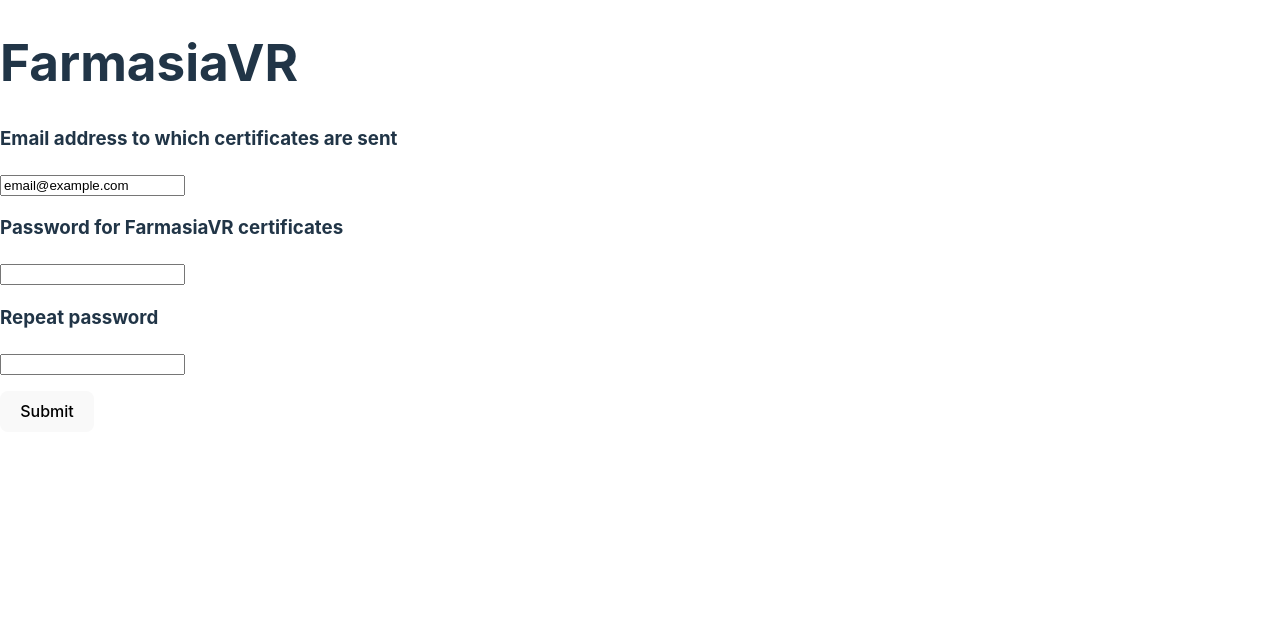
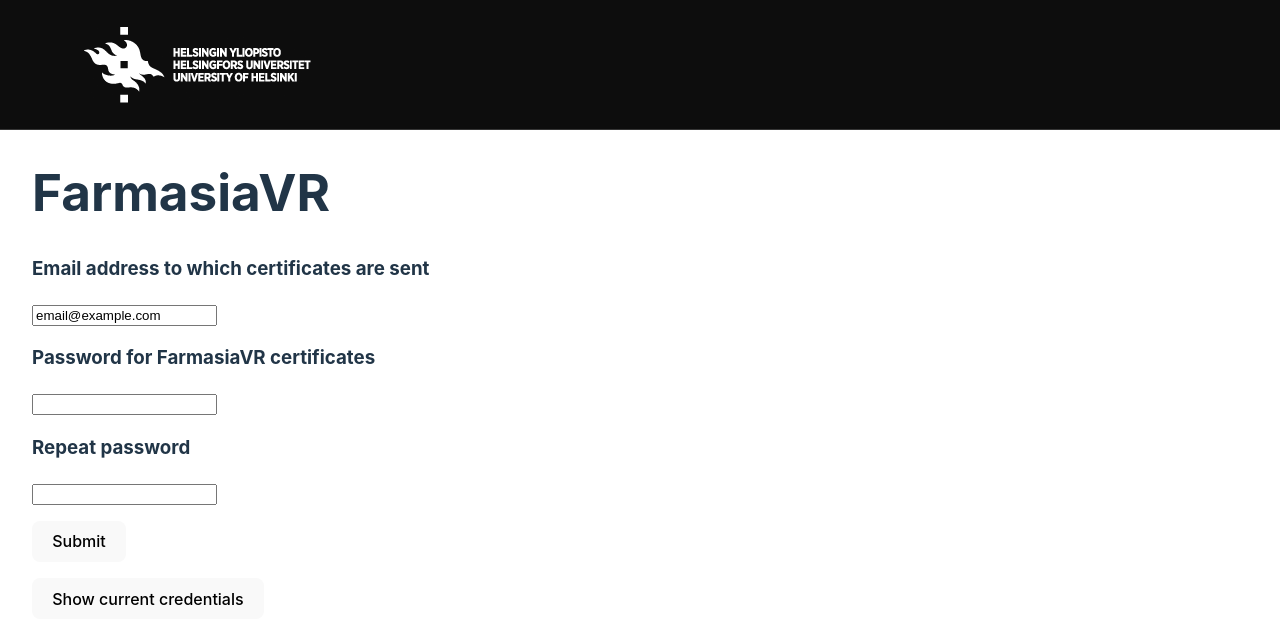
Before and after one commit to FarmasiaVR/farmasia-vr-certificate-backend, a React (Vite) app in the folder farmasia-ui/: page / in a window 1280 px wide. Shown: the top 644 px of the page. Built offline with nearby package versions, Linux system fonts and the light colour scheme.

Commit message:
input validation and new component

```diff
--- a/farmasia-ui/src/App.jsx
+++ b/farmasia-ui/src/App.jsx
@@ -2,6 +2,8 @@
 import './App.css'
 import Notification from './pages/notification';
 import UpdateCredentials from './pages/updateCredentials';
+import hyLogo from './assets/hy_logo.gif';
+import ShowCurrent from './pages/showCurrent';
 
 function App() {
 const [message, setMessage] = useState('')
@@ -9,9 +11,15 @@
 
   return (
     <>
-      <Notification message={message} error={error} />
-      <h1>FarmasiaVR</h1>
-      <UpdateCredentials setMessage={setMessage} setError={setError} />
+      <header className="header">
+        <div className="content" style={{ backgroundImage: `url(${hyLogo})` }}></div>
+      </header>
+      <div className="farmasia">
+        <Notification message={message} error={error} />
+        <h1>FarmasiaVR</h1>
+        <UpdateCredentials setMessage={setMessage} setError={setError} />
+        <ShowCurrent />
+      </div>
     </>
   )
 }
```
